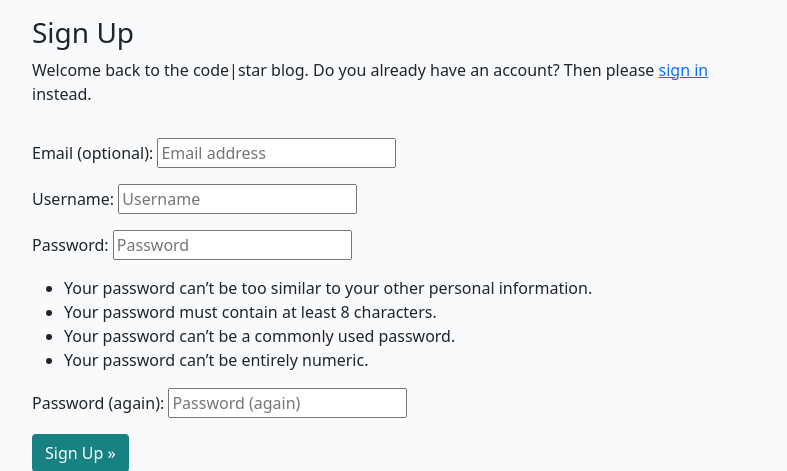
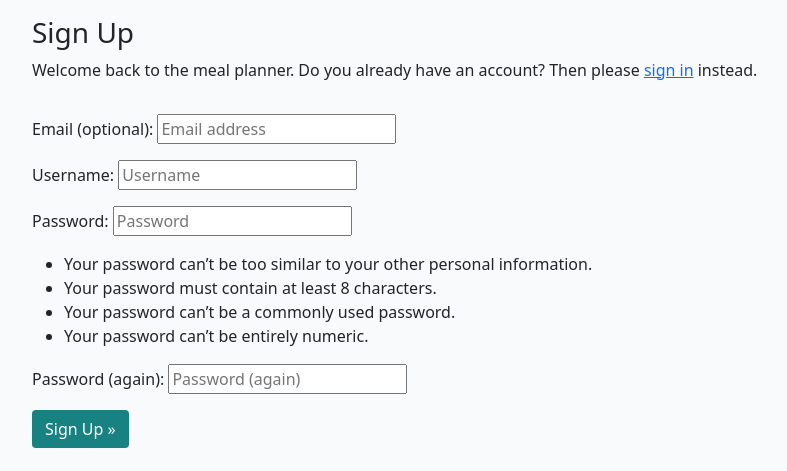
Before and after one commit to Jamie12341324/meal-planner, a Django app: page /accounts/signup/ in a window 1280 px wide. Shown: the part 112-583 px from the top of the page, without its empty margins (240-1027 px from the left). Run offline with Django 5.2, Linux system fonts and the light colour scheme.

Commit message:
Add meal planner to sigin and signup page text, disable email verification

```diff
--- a/meal_planner/settings.py
+++ b/meal_planner/settings.py
@@ -27,6 +27,8 @@ TEMPLATES_DIR = os.path.join(BASE_DIR, 'templates')
 # SECURITY WARNING: keep the secret key used in production secret!
 
 SECRET_KEY = os.environ.get("SECRET_KEY")
+
+ACCOUNT_EMAIL_VERIFICATION = 'none'
 
 # SECURITY WARNING: don't run with debug turnedos.environ.get("DEBUG_SWITCH") on in production!
 DEBUG = False
--- a/templates/account/login.html
+++ b/templates/account/login.html
@@ -12,7 +12,7 @@
         <div class="col-md-8 mt-3 offset-md-2">
             <h3>{% trans "Sign In" %}</h3>
 
-            <p>{% blocktrans %}Welcome back to the code|star blog. To leave a comment or like a post, please log in. If
+            <p>{% blocktrans %}Welcome back to Meal Planner. To leave a comment or like a post, please log in. If
                 you
                 have not created an account yet, then <a class="link" href="{{ signup_url }}">sign up</a>
                 first.{% endblocktrans %}</p>
--- a/templates/account/signup.html
+++ b/templates/account/signup.html
@@ -10,7 +10,7 @@
         <div class="col-md-8 mt-3 offset-md-2">
             <h3>{% trans "Sign Up" %}</h3>
 
-            <p>{% blocktrans %}Welcome back to the code|star blog.
+            <p>{% blocktrans %}Welcome back to the meal planner.
         Do you already have an account? Then please <a href="{{ login_url }}">sign in</a> instead.{% endblocktrans %}</p>
         </div>
     </div>
```
